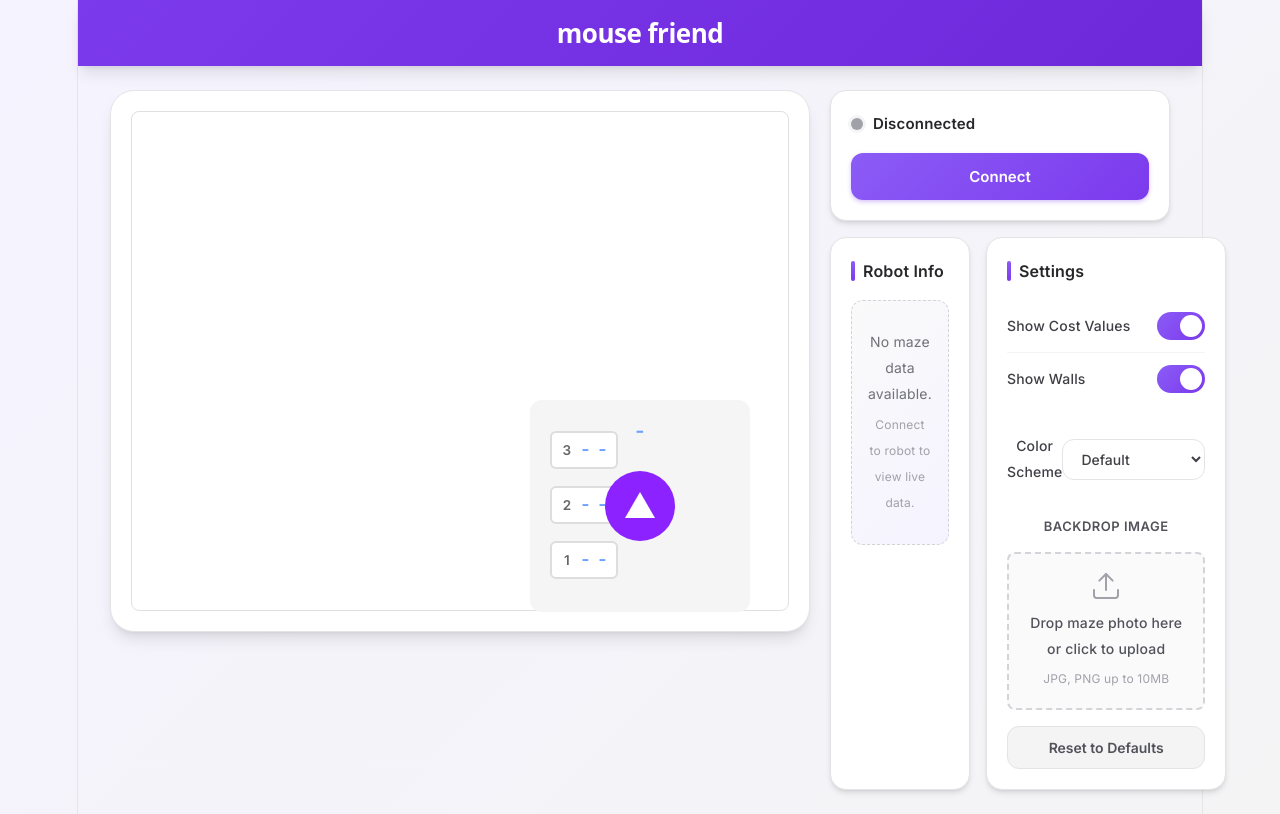
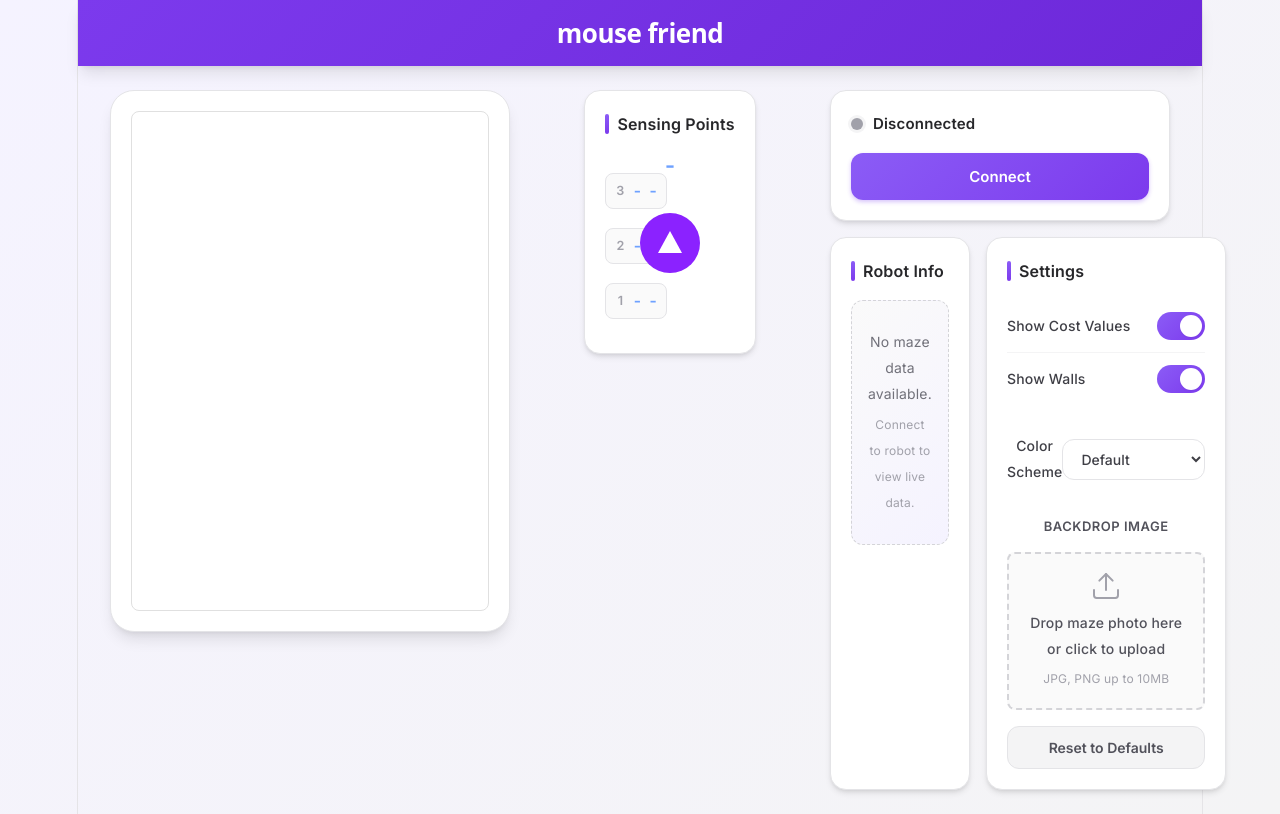
Before and after one commit to duckida/micromouse-friend, a React (Vite) app in the folder web-app/: page / in a window 1280 px wide. Built offline with nearby package versions, Linux system fonts and the light colour scheme.

Commit message:
Style CellViewer to match UI panels

```diff
--- a/web-app/src/App.css
+++ b/web-app/src/App.css
@@ -99,57 +99,9 @@ body {
 }
 
 .cell-viewer-area {
+  width: 100%;
   display: flex;
   justify-content: center;
-}
-
-.cell-viewer-area .cell-viewer {
-  margin-top: 0;
-}
-
-.step-nav {
-  display: flex;
-  align-items: center;
-  justify-content: center;
-  gap: 16px;
-  padding-top: 12px;
-}
-
-.step-nav-btn {
-  width: 36px;
-  height: 36px;
-  border-radius: 50%;
-  border: 1px solid var(--gray-300);
-  background: white;
-  font-size: 18px;
-  font-weight: 700;
-  color: var(--gray-700);
-  cursor: pointer;
-  display: flex;
-  align-items: center;
-  justify-content: center;
-  transition: background 0.15s, border-color 0.15s;
-}
-
-.step-nav-btn:hover:not(:disabled) {
-  background: var(--purple-50);
-  border-color: var(--purple-400);
-}
-
-.step-nav-btn:disabled {
-  opacity: 0.3;
-  cursor: default;
-}
-
-.step-nav-label {
-  font-family: 'JetBrains Mono', monospace;
-  font-size: 13px;
-  font-weight: 600;
-  color: var(--gray-500);
-  cursor: pointer;
-  user-select: none;
-  min-width: 80px;
-  text-align: center;
 }
 
 .controls-area {
@@ -234,15 +186,8 @@ body {
   }
 
   .cell-viewer-area {
-    position: absolute;
-    left: 50%;
-    transform: translateX(-50%);
-    top: 50%;
-    pointer-events: none;
-  }
-
-  .cell-viewer-area .cell-viewer {
-    pointer-events: auto;
+    width: 280px;
+    flex-shrink: 0;
   }
 
   .controls-area {
--- a/web-app/src/components/CellViewer.css
+++ b/web-app/src/components/CellViewer.css
@@ -1,16 +1,33 @@
 .cell-viewer {
-  background: #f5f5f5;
-  border-radius: 12px;
-  padding: 16px;
-  margin-top: 12px;
-  width: 220px;
-  margin-left: auto;
-  margin-right: auto;
+  background: white;
+  border-radius: var(--radius-lg);
+  box-shadow: var(--shadow-md);
+  border: 1px solid var(--gray-200);
+  padding: 20px;
+}
+
+.cell-viewer-title {
+  margin: 0 0 16px 0;
+  font-size: 16px;
+  font-weight: 600;
+  color: var(--gray-800);
+  display: flex;
+  align-items: center;
+  gap: 8px;
+}
+
+.cell-viewer-title::before {
+  content: '';
+  width: 4px;
+  height: 20px;
+  background: linear-gradient(180deg, var(--purple-500), var(--purple-600));
+  border-radius: 2px;
 }
 
 .cell-viewer-container {
   position: relative;
-  width: 180px;
+  width: 100%;
+  max-width: 200px;
   height: 180px;
   margin: 0 auto;
 }
@@ -20,8 +37,8 @@
   top: 50%;
   left: 50%;
   transform: translate(-50%, -50%);
-  width: 70px;
-  height: 70px;
+  width: 60px;
+  height: 60px;
   background-color: #8b22ff;
   border-radius: 50%;
   display: flex;
@@ -32,10 +49,10 @@
 .cell-viewer-triangle {
   width: 0;
   height: 0;
-  border-left: 15px solid transparent;
-  border-right: 15px solid transparent;
-  border-bottom: 26px solid white;
-  margin-top: -3px;
+  border-left: 12px solid transparent;
+  border-right: 12px solid transparent;
+  border-bottom: 22px solid white;
+  margin-top: -2px;
 }
 
 .cell-viewer-number-top {
@@ -44,9 +61,9 @@
   left: 50%;
   transform: translateX(-50%);
   color: #6ea1ff;
-  font-size: 1.5rem;
-  font-weight: 500;
-  font-family: 'Segoe UI', Roboto, Helvetica, Arial, sans-serif;
+  font-size: 1.25rem;
+  font-weight: 600;
+  font-family: 'JetBrains Mono', monospace;
 }
 
 .cell-viewer-cell {
@@ -55,58 +72,58 @@
   align-items: center;
   gap: 6px;
   padding: 4px 8px;
-  background: white;
-  border: 2px solid #ddd;
-  border-radius: 6px;
+  background: var(--gray-50);
+  border: 1px solid var(--gray-200);
+  border-radius: var(--radius-sm);
   transition: all 0.15s ease;
 }
 
 .cell-viewer-cell.active {
   border-color: #8b22ff;
-  background: #f5f0ff;
-  box-shadow: 0 2px 8px rgba(139, 34, 255, 0.2);
+  background: var(--purple-50);
+  box-shadow: var(--shadow-sm);
 }
 
 .cell-label {
-  font-size: 0.75rem;
-  color: #666;
+  font-size: 0.7rem;
+  color: var(--gray-400);
   font-weight: 600;
-  min-width: 14px;
+  min-width: 12px;
 }
 
 .cell-value {
   font-family: 'JetBrains Mono', monospace;
-  font-size: 1rem;
+  font-size: 0.9rem;
   font-weight: 600;
   color: #6ea1ff;
 }
 
 .cell-viewer-cell:nth-child(2) {
-  top: 15px;
+  top: 20px;
   left: 0;
 }
 
 .cell-viewer-cell:nth-child(3) {
-  top: 70px;
+  top: 75px;
   left: 0;
 }
 
 .cell-viewer-cell:nth-child(4) {
-  top: 125px;
+  top: 130px;
   left: 0;
 }
 
 .cell-viewer-cell:nth-child(5) {
-  top: 15px;
+  top: 20px;
   right: 0;
 }
 
 .cell-viewer-cell:nth-child(6) {
-  top: 70px;
+  top: 75px;
   right: 0;
 }
 
 .cell-viewer-cell:nth-child(7) {
-  top: 125px;
+  top: 130px;
   right: 0;
 }
--- a/web-app/src/components/CellViewer.jsx
+++ b/web-app/src/components/CellViewer.jsx
@@ -20,8 +20,9 @@ export function CellViewer({ sensingPoints, activeIndex }) {
 
   return (
     <div className="cell-viewer">
+      <h3 className="cell-viewer-title">Sensing Points</h3>
       <div className="cell-viewer-container">
-        <div className="cell-viewer-number cell-viewer-number-top">
+        <div className="cell-viewer-number-top">
           {points[2]?.sf || points[1]?.sf || points[0]?.sf || '-'}
         </div>
 
```
